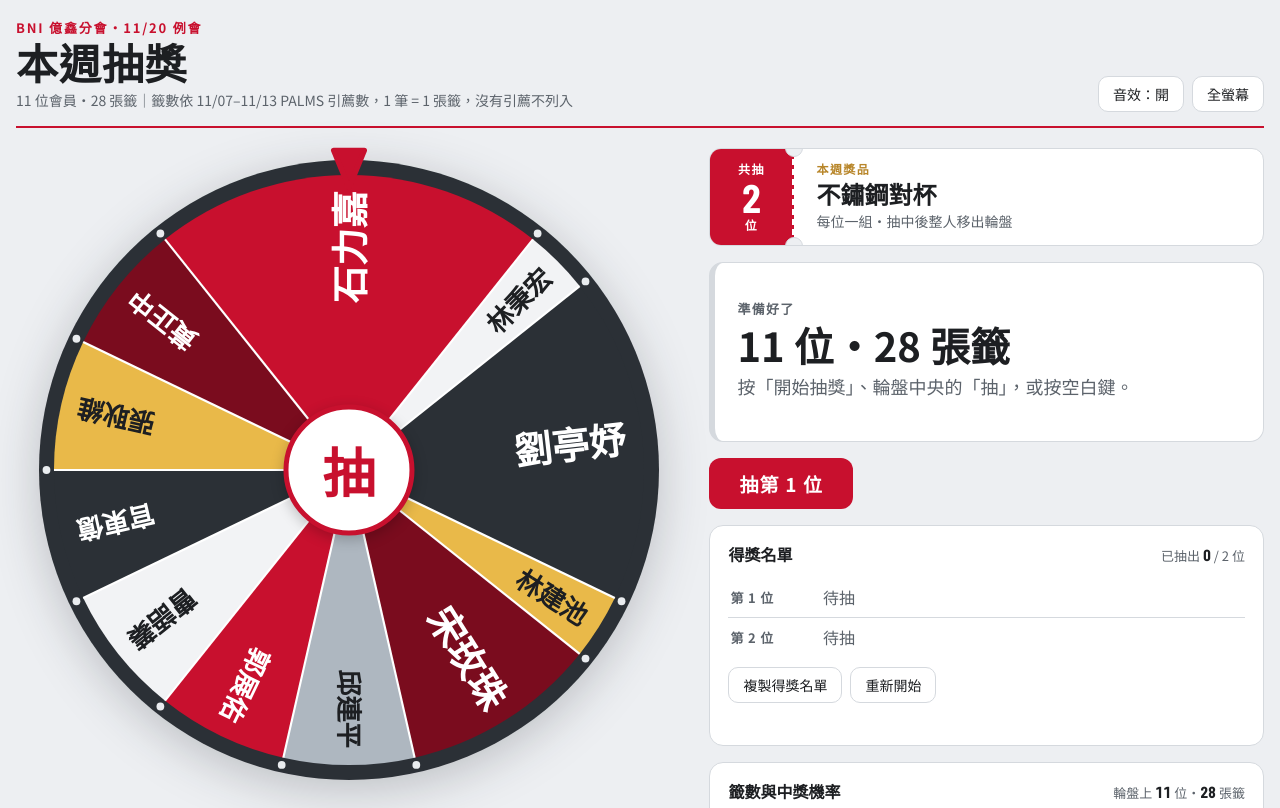
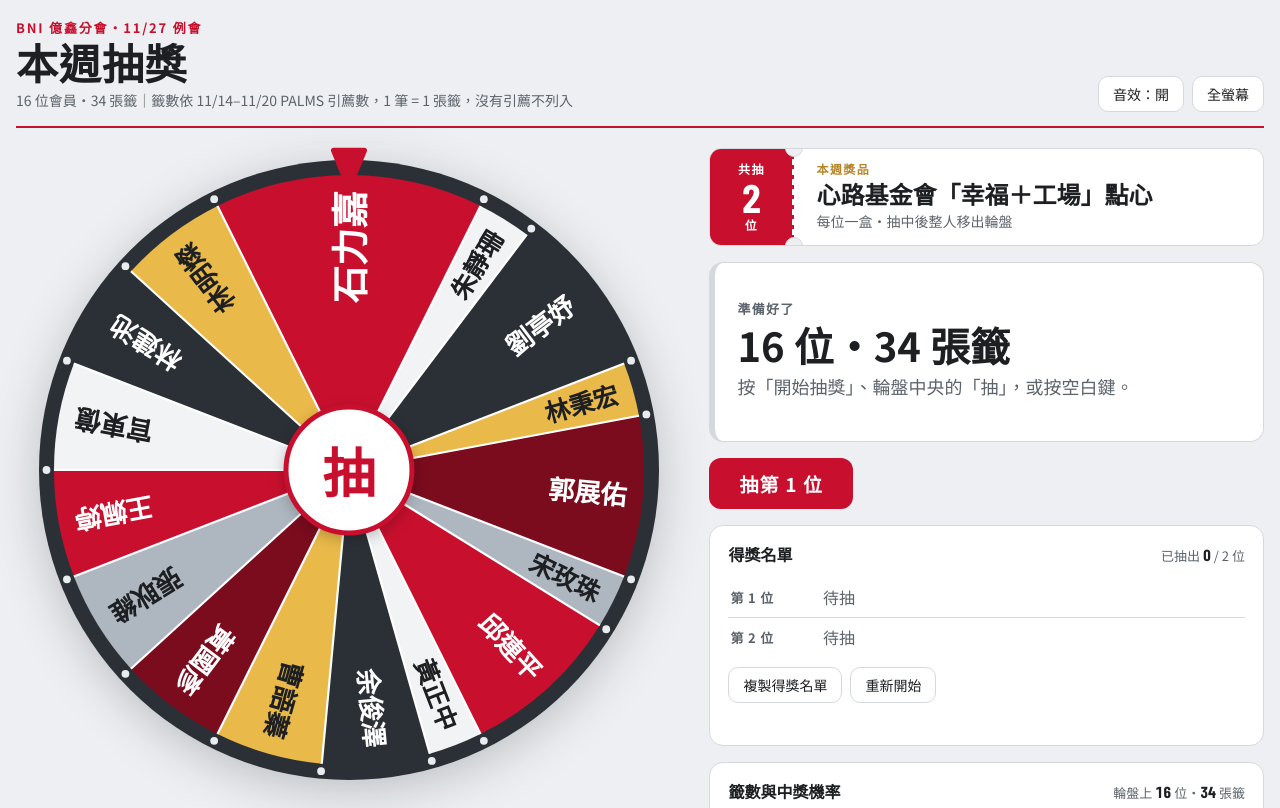
Before and after one commit to marcuskuo-max/yixin-lottery, a plain HTML site: page index.html in a window 1280 px wide. Shown: the top 808 px of the page. Drawn offline with nearby package versions, Linux system fonts and the light colour scheme.

Commit message:
億鑫例會抽獎輪盤：11/27 獎品心路基金會「幸福＋工場」點心，依 11/14–11/20 PALMS（16 位 34 張籤）
Co-Authored-By: Claude Opus 5.5 <noreply@anthropic.com>

```diff
--- a/index.html
+++ b/index.html
@@ -164,9 +164,9 @@ textarea{resize:vertical;line-height:1.7}
 <div class="app">
   <header class="top">
     <div class="brand">
-      <span class="kicker">BNI 億鑫分會・11/20 例會</span>
+      <span class="kicker">BNI 億鑫分會・11/27 例會</span>
       <h1>本週抽獎</h1>
-      <p class="sub" id="subLine">籤數依 11/07–11/13 PALMS 引薦數，1 筆 = 1 張籤，沒有引薦不列入</p>
+      <p class="sub" id="subLine">籤數依 11/14–11/20 PALMS 引薦數，1 筆 = 1 張籤，沒有引薦不列入</p>
     </div>
     <div class="toolbar">
       <button id="soundBtn" class="tool" type="button" aria-pressed="true">音效：開</button>
@@ -188,8 +188,8 @@ textarea{resize:vertical;line-height:1.7}
         <div class="stub"><small>共抽</small><strong id="stubCount">2</strong><small>位</small></div>
         <div class="prize-body">
           <span class="prize-label">本週獎品</span>
-          <span class="prize-name" id="prizeName">不鏽鋼對杯</span>
-          <span class="prize-rule" id="prizeRule">每位一組・抽中後整人移出輪盤</span>
+          <span class="prize-name" id="prizeName">心路基金會「幸福＋工場」點心</span>
+          <span class="prize-rule" id="prizeRule">每位一盒・抽中後整人移出輪盤</span>
         </div>
       </div>
 
@@ -248,7 +248,7 @@ textarea{resize:vertical;line-height:1.7}
       </div>
       <div class="actions">
         <button id="applyBtn" class="primary small" type="button">套用</button>
-        <button id="restoreBtn" class="ghost" type="button">還原 11/20 名單</button>
+        <button id="restoreBtn" class="ghost" type="button">還原 11/27 名單</button>
         <span class="status" id="editStatus" role="status"></span>
       </div>
     </div>
@@ -258,15 +258,16 @@ textarea{resize:vertical;line-height:1.7}
 <script>
 (function(){
   const TAU = Math.PI * 2;
-  const KEY = 'yixin-lottery-1120';
+  const KEY = 'yixin-lottery-1127';
   const FONT = '"Noto Sans TC","PingFang TC","Microsoft JhengHei",sans-serif';
   const DEFAULTS = {
-    prize: '不鏽鋼對杯',
+    prize: '心路基金會「幸福＋工場」點心',
     count: 2,
-    // 11/07–11/13 PALMS（11/13 例會）：有提供內外部引薦的 11 位，共 28 張籤
+    // 11/14–11/20 PALMS（11/20 例會）：有提供內外部引薦的 16 位，共 34 張籤
     roster: [
-      '石力嘉 6','劉亭妤 5','宋玫珠 3','郭展佑 2','官東億 2','黃正中 2',
-      '張耿維 2','曹語蓁 2','邱連平 2','林建池 1','林秉宏 1'
+      '石力嘉 5','劉亭妤 3','郭展佑 3','邱連平 3','余俊澤 2','黃國彥 2',
+      '王姵婷 2','林建池 2','林明燦 2','官東億 2','張耿維 2','曹語蓁 2',
+      '黃正中 1','宋玫珠 1','林秉宏 1','朱靜珊 1'
     ].join('\n')
   };
   // slice fills stay the same in both themes; text color chosen for contrast on each fill
@@ -601,7 +602,7 @@ textarea{resize:vertical;line-height:1.7}
     const rem = remaining(), k = S.winners.length, full = k >= slotsTotal();
     els.stub.textContent = S.count;
     els.prizeName.textContent = S.prize;
-    els.sub.textContent = `${people.length} 位會員・${sumT(people)} 張籤｜籤數依 11/07–11/13 PALMS 引薦數，1 筆 = 1 張籤，沒有引薦不列入`;
+    els.sub.textContent = `${people.length} 位會員・${sumT(people)} 張籤｜籤數依 11/14–11/20 PALMS 引薦數，1 筆 = 1 張籤，沒有引薦不列入`;
     els.sound.textContent = `音效：${S.muted ? '關' : '開'}`;
     els.sound.setAttribute('aria-pressed', String(!S.muted));
     const blocked = spinning || full || !rem.length;
@@ -707,7 +708,7 @@ textarea{resize:vertical;line-height:1.7}
   }
   els.copy.addEventListener('click', () => {
     if (!S.winners.length) { els.hStatus.textContent = '還沒有得獎紀錄可以複製。'; return; }
-    const lines = ['BNI 億鑫分會 11/20 例會抽獎', `獎品：${S.prize}（每位一組）`];
+    const lines = ['BNI 億鑫分會 11/27 例會抽獎', `獎品：${S.prize}（每位一盒）`];
     S.winners.forEach((n, i) => lines.push(`${slotLabel(i)}：${n}`));
     lines.push('恭喜得主！');
     copyText(lines.join('\n'));
```
